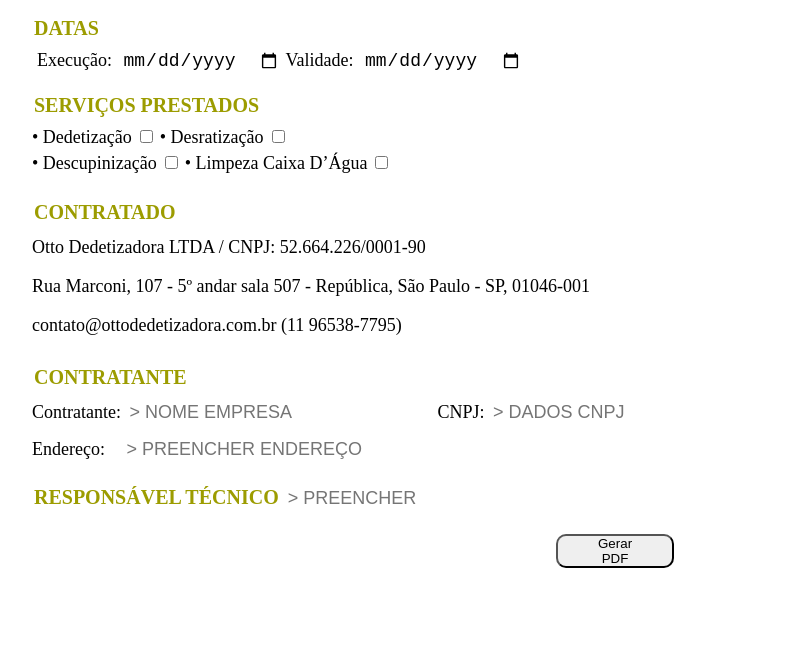
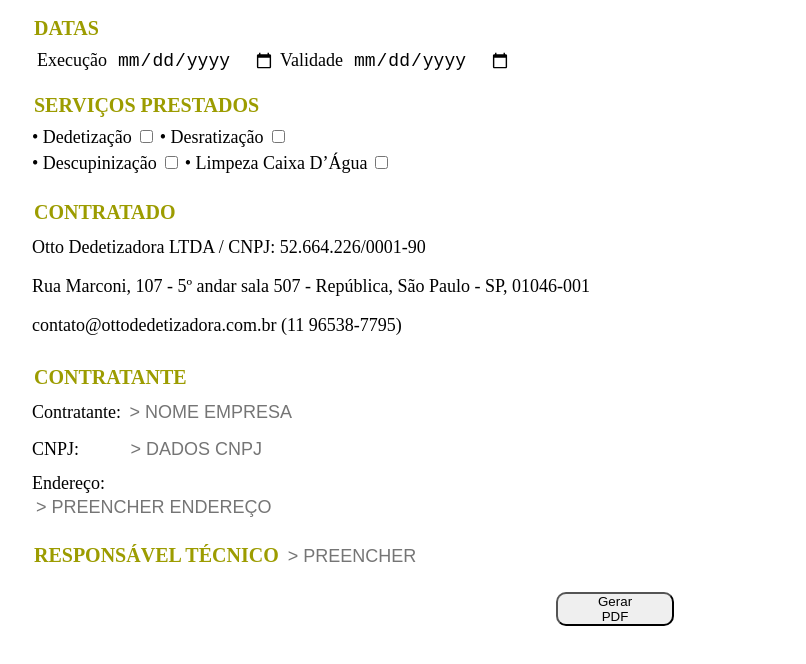
Before and after one commit to CarlosOT/certificado-dedetizadora-otto, a plain HTML site: page index.html in a window 1280 px wide. Shown: the part 94-758 px from the top of the page, without its empty margins (84-890 px from the left). Drawn offline with Linux system fonts and the light colour scheme.

Commit message:
v2.4 gerar pdf dedetizadora otto (layout)
ajustes para melhoria de layout do pdf em "portrait"

```diff
--- a/estilos/style.css
+++ b/estilos/style.css
@@ -52,6 +52,7 @@ label{
 
 #lblData{
     margin-left: 5px;
+    text-align: center;
 }
 
 fieldset{
@@ -84,8 +85,17 @@ input{
 }
 
 #inputEndereco{
+    width: 600px;
+}
+
+#lblCnpj{
+    margin-right: 30px;
+}
+
+#inputCnpj{
     margin-left: 13px;
-    width: 600px;
+    width: 300px;
+    margin-top: 10px;
 }
 
 #enderecoContratado{
--- a/index.html
+++ b/index.html
@@ -20,11 +20,11 @@
             <fieldset class="datas">
                 <legend>DATAS</legend>
                 <div>
-                    <label for="execucao" id="lblData">Execução: </label>
+                    <label for="execucao" id="lblData">Execução</label>
                     <input type="date" name="execucao" id="data">
                 </div>
                 <div>
-                    <label for="validade" id="lblData">Validade: </label>
+                    <label for="validade" id="lblData">Validade</label>
                     <input type="date" name="validade" id="data">
                 </div>
             </fieldset>
@@ -58,11 +58,13 @@
                 <div>
                     <label for="contratante">Contratante: </label>
                     <input type="text" name="contratante" id="inputContratante" placeholder="> NOME EMPRESA">
-                    <label for="cnpj">CNPJ: </label>
-                    <input type="text" name="cnpj" placeholder="> DADOS CNPJ">
+                </div>
+                <div>
+                    <label for="cnpj" id="lblCnpj">CNPJ: </label>
+                    <input type="text" name="cnpj" id="inputCnpj" placeholder="> DADOS CNPJ">
                 </div>
                 <div id="endereco">
-                    <label for="endereco">Endereço: </label>
+                    <label for="endereco">Endereço: </label><br>
                     <input type="text" name="endereco" id="inputEndereco" placeholder="> PREENCHER ENDEREÇO">
                 </div>
             </fieldset>
```
